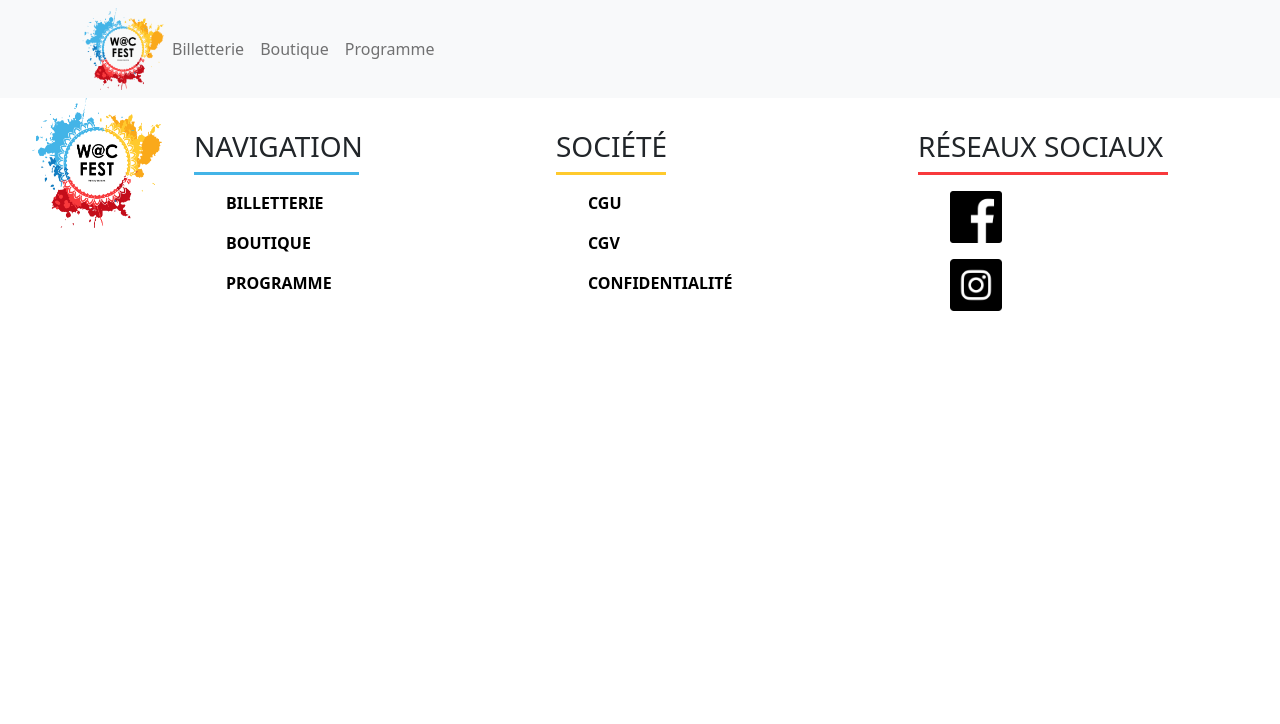
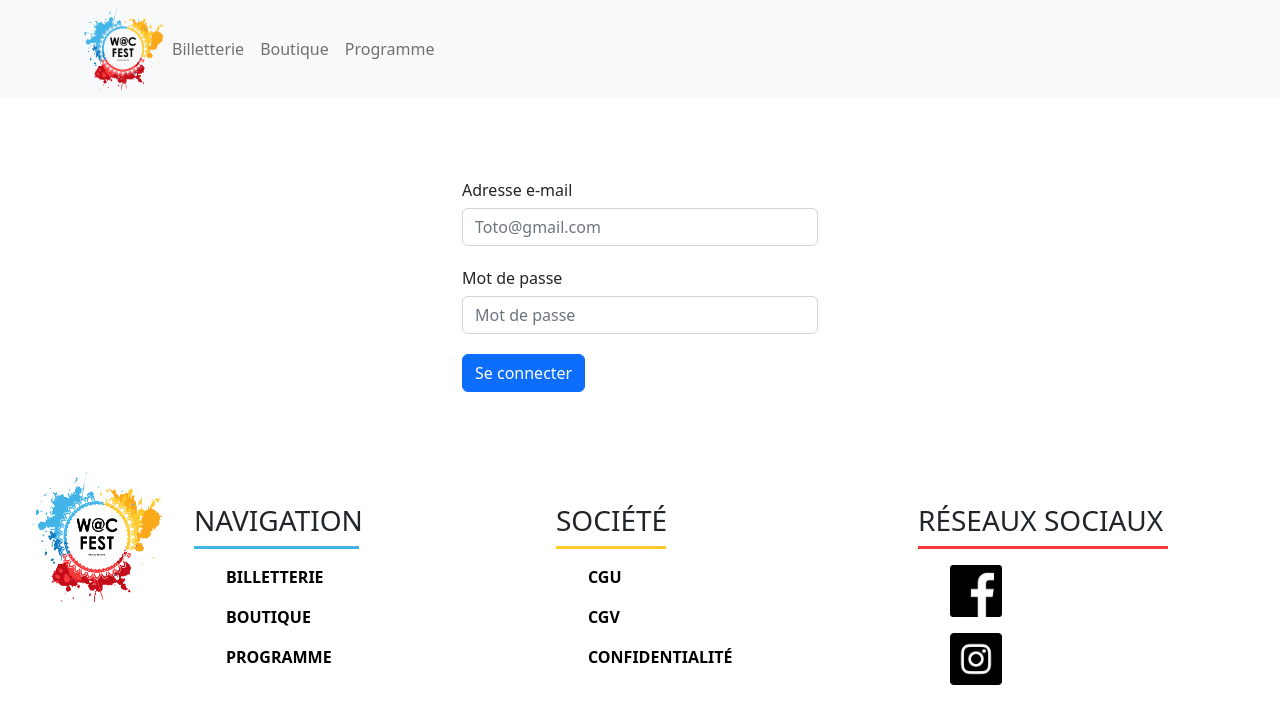
Before and after one commit to KevinJ-Dev/e-commerce-front, a React (Create React App) app in the folder wacfest_front/: page /login in a window 1280 px wide. Shown: the top 724 px of the page. Built offline with nearby package versions, Linux system fonts and the light colour scheme.

Commit message:
Page login done

```diff
--- a/wacfest_front/src/App.js
+++ b/wacfest_front/src/App.js
@@ -9,6 +9,7 @@ import TicketingStandard from "./components/TicketingStandard";
 import TicketingPremium from "./components/TicketingPremium";
 import FormValidate from "./components/FormPay";
 import LineUp from "./components/LineUp";
+import Login from "./components/Login";
 
 function App() {
   return (
@@ -23,6 +24,7 @@ function App() {
                   <Route path="/ticket/standard" element={<TicketingStandard/>}/>
                   <Route path="/ticket/premium" element={<TicketingPremium/>}/>
                   <Route path="/program" element={<LineUp/>}/>
+                  <Route path="/login" element={<Login/>}/>
               </Routes>
 
               <Footer/>
--- /dev/null
+++ b/wacfest_front/src/components/Login.js
@@ -0,0 +1,85 @@
+import React, {useState} from "react";
+import '../stylesheets/log.css';
+import "bootstrap/dist/css/bootstrap.min.css";
+
+export default function Login(){
+    const [password, setPassword] = useState("");
+    const [email, setEmail] = useState("");
+    const [passwordError, setpasswordError] = useState("");
+    const [emailError, setemailError] = useState("");
+
+    const handleValidation = (event) => {
+        let formIsValid = true;
+
+        if (!email.match(/^\w+@[a-zA-Z_]+?\.[a-zA-Z]{2,3}$/)) {
+        formIsValid = false;
+        setemailError("Email invalide");
+        return false;
+        } else {
+        setemailError("");
+        formIsValid = true;
+        }
+
+        if (!password.match(/^[a-zA-Z]{8,22}$/)) {
+        formIsValid = false;é
+        setpasswordError(
+            "Uniquement des lettres, la longueur doit être au mieux de 8 caractères minimum et de 22 caractères maximum"
+        );
+        return false;
+        } else {
+        setpasswordError("");
+        formIsValid = true;
+        }
+
+    return formIsValid;
+  };
+
+  const loginSubmit = (e) => {
+    e.preventDefault();
+    handleValidation();
+  };
+
+    return(
+        <div className="App">
+        <div className="container">
+          <div className="row d-flex justify-content-center">
+            <div className="col-md-4">
+              <form id="loginform" onSubmit={loginSubmit}>
+                <div className="form-group">
+                  <label>Adresse e-mail</label>
+                  <input
+                    type="email"
+                    className="form-control"
+                    id="EmailInput"
+                    name="EmailInput"
+                    aria-describedby="emailHelp"
+                    placeholder="Toto@gmail.com"
+                    onChange={(event) => setEmail(event.target.value)}
+                  />
+                  <small id="emailHelp" className="text-danger form-text">
+                    {emailError}
+                  </small>
+                </div>
+                <div className="form-group">
+                  <label>Mot de passe</label>
+                  <input
+                    type="password"
+                    className="form-control"
+                    id="exampleInputPassword1"
+                    placeholder="Mot de passe"
+                    onChange={(event) => setPassword(event.target.value)}
+                  />
+                  <small id="passworderror" className="text-danger form-text">
+                    {passwordError}
+                  </small>
+                </div>
+                <button type="submit" className="btn btn-primary">
+                  Se connecter
+                </button>
+              </form>
+            </div>
+          </div>
+        </div>
+      </div>
+    );
+}
--- /dev/null
+++ b/wacfest_front/src/stylesheets/log.css
@@ -0,0 +1,12 @@
+.App{
+    padding: 80px 0;
+    overflow: hidden;
+}
+
+.App input{
+    margin-bottom: 20px;
+}
+
+.App .form-group label{
+    margin-bottom: 6px;
+}
```
